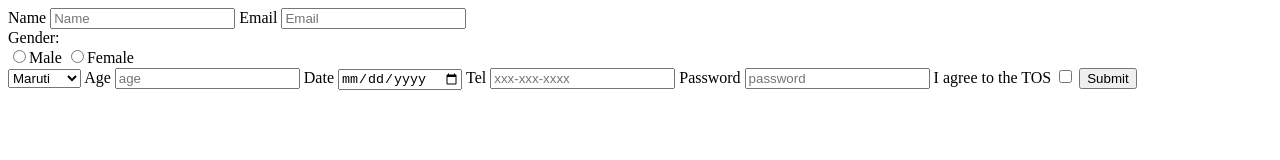
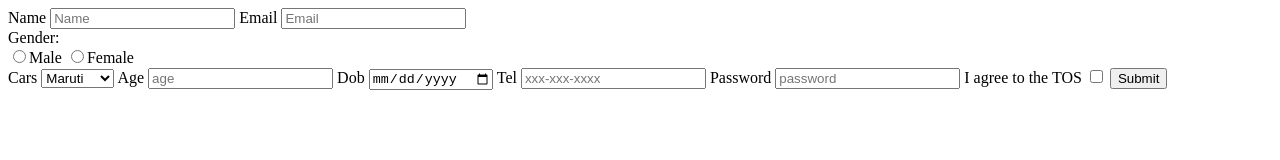
Before and after one commit to acciojob/signup-form-car-gurmeet1011, a website: page main.html in a window 1280 px wide. Drawn offline with Linux system fonts and the light colour scheme.

Commit message:
created a submission

```diff
--- a/main.html
+++ b/main.html
@@ -19,6 +19,7 @@
         <input type="radio" value="abc" name="gender" id="gender_m">Male
         <input type="radio" value="def" name="gender" id="gender_f">Female
 		<br>
+		<label for="cars">Cars</label>
 		<select id="cars" placeholder="--Please choose an option--">
 			<option>Maruti</option>
 			<option>BMW</option>
@@ -27,7 +28,7 @@
 		</select>
 		<label for="age">Age</label>
 		 <input type="number" required="Yes" id="age" placeholder="age">
-		<label for="date">Date</label>
+		<label for="dob">Dob</label>
 		 <input type="date" required="Yes" id="dob">
 		<label for="tel">Tel</label>
 		 <input type="tel"  required="No" id="tel" placeholder="xxx-xxx-xxxx">
@@ -35,7 +36,7 @@
 		 <input type="password"  required="Yes" id="password" placeholder="password">
 		<label for="tos">I agree to the TOS</label>
 	 	 <input type="checkbox" required="Yes" id="tos" value="I agree to the TOS">
-		 <button>Submit</button>
+		 <button type="submit">Submit</button>
 	</form>
     <script type="text/javascript" src="./script.js">
 </script>
```
